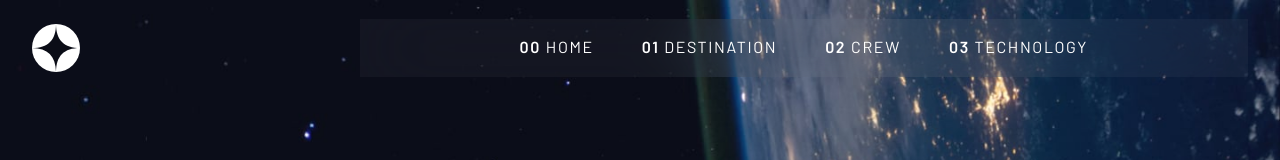
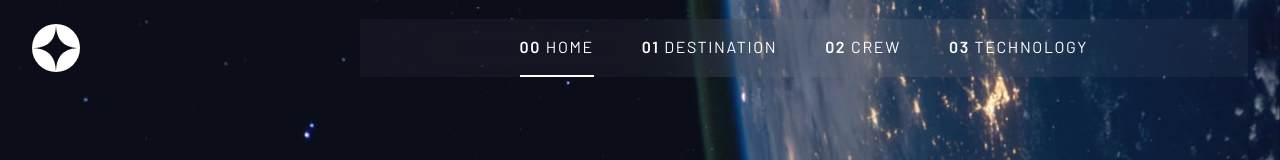
Before and after one commit to Nahuel-circulo/FEM-space-tourism, a React (Vite) app: page / in a window 1280 px wide. Shown: the top 160 px of the page. Built offline with nearby package versions, Linux system fonts and the light colour scheme; a web font is replaced by a local one.

Commit message:
context created

```diff
--- a/src/App.tsx
+++ b/src/App.tsx
@@ -1,20 +1,22 @@
 import Destinations from "./components/Destinations"
 import Home from "./components/Home"
 import Navbar from "./components/Navbar"
+import { SpaceProvider } from "./context/SpaceProvider"
+
 
 
 function App() {
 
 
   return (
-    <>
+    <SpaceProvider >
       <Navbar />
       <main >
         <Home />
         <Destinations />
       </main>
 
-    </>
+    </ SpaceProvider>
   )
 }
 
--- a/src/components/Home.tsx
+++ b/src/components/Home.tsx
@@ -3,7 +3,7 @@
 const Home = () => {
     return (
         <>
-            <div id="home" className="bg-home-mobile md:bg-home-tablet lg:bg-home-desktop bg-cover  font-normal">
+            <div   id="home" className="bg-home-mobile md:bg-home-tablet lg:bg-home-desktop bg-cover  font-normal">
                 <div className="mx-auto grid place-items-center lg:grid-cols-2 lg:grid-rows-3 min-h-screen w-full max-w-md md:max-w-2xl lg:max-w-7xl">
                     <div className="self-end mx-auto max-w-md lg:max-w-2xl  text-center  lg:self-center  lg:row-span-2 lg:row-start-2  font-barlow text-white-text px-4 w-full text-base md:text-lg">
                         <h3 className=" lg:text-3xl text-center ">SO, YOU WANT TO TRAVEL TO</h3>
--- a/src/components/Navbar.tsx
+++ b/src/components/Navbar.tsx
@@ -1,6 +1,7 @@
-import { useState } from "react"
+import { useContext, useState } from "react"
 import logoIcon from '../assets/shared/logo.svg';
 import hamburgerIcon from '../assets/shared/icon-hamburger.svg';
+import { SpaceContext } from "../context/SpaceContext";
 //import closeIcon from '../assets/shared/icon-close.svg';
 
 const Navbar = () => {
@@ -24,6 +25,11 @@ const Navbar = () => {
     ]
     const [isOpen, setisOpen] = useState(false);
 
+
+
+     const {spaceState,setActiveSection} = useContext(SpaceContext);
+
+    console.log(spaceState.activeSection);
     return (
         <nav className="fixed w-full">
             <div className="mx-auto  max-w-screen-xxl px-8 sm:px-6 lg:px-8 py-4 font-barlow ">
@@ -39,10 +45,11 @@ const Navbar = () => {
                             <ul className="flex items-center gap-6 lg:gap-12   text-white text-base tracking-widest font-normal">
                                 {
                                     sections.map((section) => (
-                                        <li key={section.title} className="border-b-2 border-transparent hover:border-white hover:border-opacity-60  py-4 transition-colors duration-300 transform   ">
+                                        <li key={section.title} className={`${spaceState.activeSection === section.title ? 'border-white': 'border-transparent'} `+"border-b-2  hover:border-white hover:border-opacity-60  py-4 transition-colors duration-300 transform   "}>
                                             <a
                                                 className=" uppercase transition "
                                                 href={`#${section.title}`}
+                                                onClick={()=>setActiveSection(section.title)}
                                             >
                                                 <span className="md:hidden lg:inline font-semibold  ">{section.index}</span> {section.title}
                                             </a>
--- /dev/null
+++ b/src/context/SpaceContext.tsx
@@ -0,0 +1,10 @@
+import { createContext} from 'react';
+import { IState } from './SpaceProvider';
+
+
+export type SpaceContextProps = {
+    spaceState: IState;
+    setActiveSection: ( id: string ) => void;
+}
+
+export const SpaceContext = createContext<SpaceContextProps>({} as SpaceContextProps)
--- /dev/null
+++ b/src/context/SpaceProvider.tsx
@@ -0,0 +1,33 @@
+import { useReducer } from "react";
+import { SpaceContext } from "./SpaceContext";
+import { spaceReducer } from "./SpaceReducer";
+
+
+export interface IState {
+    activeSection: string
+}
+const INITIAL_STATE: IState = {
+    activeSection: 'home'
+}
+
+interface Props {
+    children: JSX.Element | JSX.Element[];
+}
+
+
+export const SpaceProvider = ({ children }: Props) => {
+
+
+    const [spaceState, dispatch] = useReducer(spaceReducer, INITIAL_STATE);
+
+    const setActiveSection = (section: string) => {
+
+        dispatch({ type: 'setActiveSection', payload: section });
+    }
+
+    return (
+        <SpaceContext.Provider value={{spaceState, setActiveSection}}>
+            {children}
+        </SpaceContext.Provider>
+    );
+}
--- /dev/null
+++ b/src/context/SpaceReducer.ts
@@ -0,0 +1,21 @@
+import { IState } from "./SpaceProvider";
+
+
+
+type SpaceAction =
+    | { type: 'setActiveSection', payload: string }
+
+
+
+export const spaceReducer = (state: IState, action: SpaceAction) => {
+    switch (action.type) {
+
+        case action.type:
+            return {
+                ...state,
+                activeSection: action.payload
+            }
+        default:
+            return state;
+    }
+}
```
